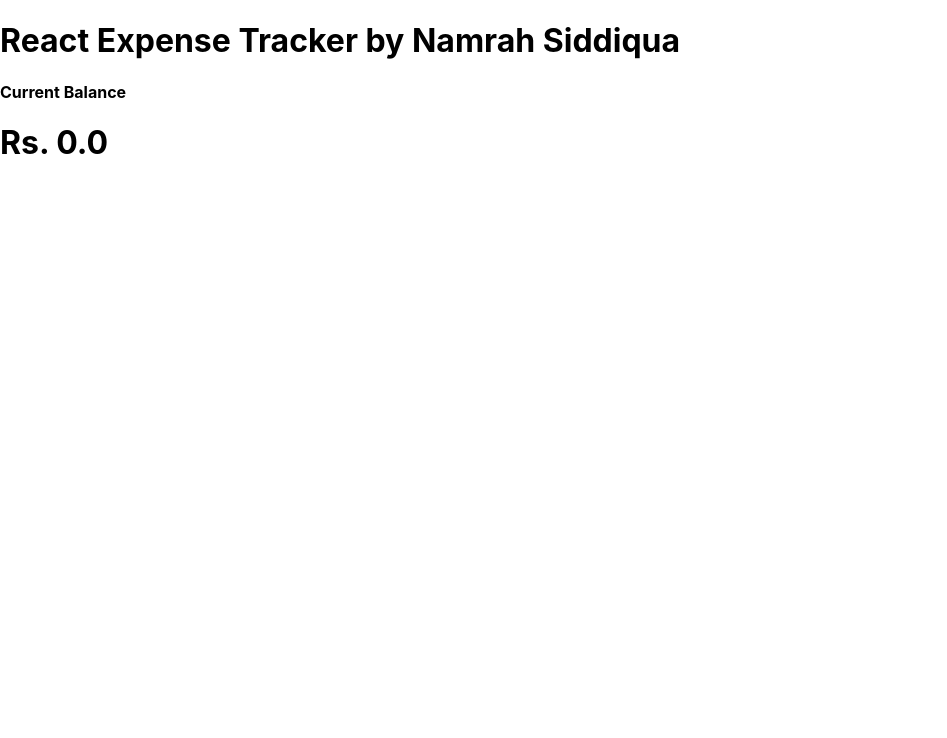
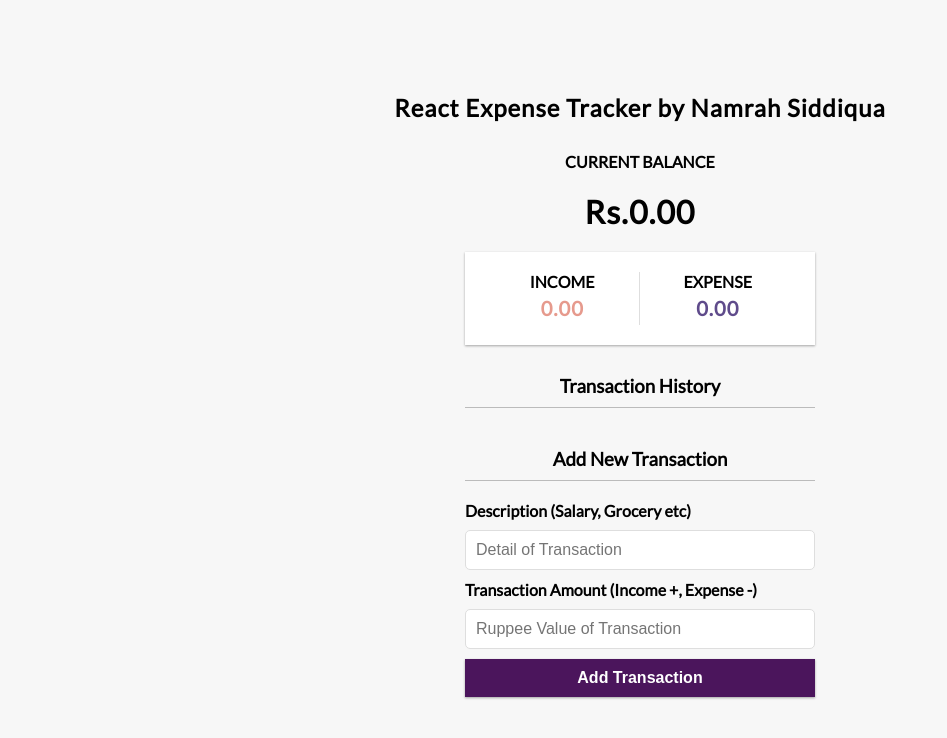
Before and after one commit to NamrahSiddiqua/expense-trackerapp-project1, a React (Create React App) app: page / in a window 1280 px wide. Shown: the top 738 px of the page, without its empty margins (0-947 px from the left). Built offline with nearby package versions, Linux system fonts and the light colour scheme.

Commit message:
updated project

```diff
--- a/src/App.css
+++ b/src/App.css
@@ -1,38 +1,177 @@
-.App {
-  text-align: center;
+@import url('https://fonts.googleapis.com/css?family=Lato&display=swap');
+
+:root {
+  --box-shadow: 0 1px 3px rgba(0, 0, 0, 0.12), 0 1px 2px rgba(0, 0, 0, 0.24);
 }
 
-.App-logo {
-  height: 40vmin;
-  pointer-events: none;
+* {
+  box-sizing: border-box;
 }
 
-@media (prefers-reduced-motion: no-preference) {
-  .App-logo {
-    animation: App-logo-spin infinite 20s linear;
-  }
-}
-
-.App-header {
-  background-color: #282c34;
-  min-height: 100vh;
+body {
+  background-color: #f7f7f7;
   display: flex;
   flex-direction: column;
   align-items: center;
   justify-content: center;
-  font-size: calc(10px + 2vmin);
-  color: white;
+  min-height: 100vh;
+  margin: 0;
+  font-family: 'Lato', sans-serif;
 }
 
-.App-link {
-  color: #61dafb;
+.container {
+  margin: 30px auto;
+  width: 350px;
 }
 
-@keyframes App-logo-spin {
-  from {
-    transform: rotate(0deg);
-  }
-  to {
-    transform: rotate(360deg);
-  }
+h1 {
+  letter-spacing: 1px;
+  margin: 5;
+  text-align: center;
 }
+
+h2 {
+  letter-spacing: 1px;
+  margin: 10;
+  text-align: center;
+}
+
+h3 {
+  border-bottom: 1px solid #bbb;
+  padding-bottom: 10px;
+  margin: 30px 0 10px;
+  text-align: center;
+}
+
+h4 {
+  margin: 0;
+  text-transform: uppercase;
+  text-align: center;
+}
+
+.inc-exp-container {
+  background-color: #fff;
+  box-shadow: var(--box-shadow);
+  padding: 20px;
+  display: flex;
+  justify-content: space-between;
+  margin: 20px 0;
+}
+
+.inc-exp-container > div {
+  flex: 1;
+  text-align: center;
+}
+
+.inc-exp-container > div:first-of-type {
+  border-right: 1px solid #dedede;
+}
+
+.money {
+  font-size: 20px;
+  letter-spacing: 1px;
+  margin: 5px 0;
+}
+
+.money.plus {
+  color: #E69A8DFF;
+  font-weight: bold;
+}
+
+.money.minus {
+  color: #5F4B8BFF;
+  font-weight: bold;
+}
+
+label {
+  display: inline-block;
+  margin: 10px 0;
+  font-weight: bold;
+}
+
+input[type='text'],
+input[type='number'] {
+  border: 1px solid #dedede;
+  border-radius: 5px;
+  display: block;
+  font-size: 16px;
+  padding: 10px;
+  width: 100%;
+}
+
+.btn {
+  cursor: pointer;
+  background-color: rgb(75, 21, 92);
+  box-shadow: var(--box-shadow);
+  color: #fff;
+  border: 0;
+  display: block;
+  font-size: 16px;
+  margin: 10px 0 30px;
+  padding: 10px;
+  width: 100%;
+  font-weight: bold;
+}
+
+.btn:focus,
+.delete-btn:focus {
+  outline: 5px;
+}
+
+.list {
+  list-style-type: none;
+  padding: 0;
+  margin-bottom: 40px;
+}
+
+.list li {
+  background-color: #fff;
+  box-shadow: var(--box-shadow);
+  color: #333;
+  display: flex;
+  justify-content: space-between;
+  position: relative;
+  padding: 10px;
+  margin: 10px 0;
+}
+
+.list li.plus {
+  border-right: 5px solid #E69A8DFF;
+}
+
+.list li.plus:hover {
+  border-right: 5px solid #E69A8DFF;
+  background-color: #E69A8DFF;
+  color: #f7f7f7
+}
+
+.list li.minus {
+  border-right: 5px solid #5F4B8BFF;
+}
+
+.list li.minus:hover {
+  border-right: 5px solid #5F4B8BFF;
+  background-color: #5F4B8BFF;
+  color: #f7f7f7
+}
+
+
+.delete-btn {
+  cursor: pointer;
+  background-color: #86352a;
+  border: 0;
+  color: #fff;
+  font-size: 20px;
+  line-height: 20px;
+  padding: 2px 5px;
+  position: absolute;
+  top: 50%;
+  left: 0;
+  transform: translate(-100%, -50%);
+  opacity: 0;
+  transition: opacity 0.3s ease;
+}
+
+.list li:hover .delete-btn {
+  opacity: 1;
+}
--- a/src/App.js
+++ b/src/App.js
@@ -1,22 +1,29 @@
 import React from 'react';
+
+// Import CSS
 import './App.css';
+
+// Import Components
 import { Header } from './components/Header';
 import { Balance } from './components/Balance';
-//import { AccountSummary } from './components/AccountSummary';
-//import { TransactionHistory } from './components/TransactionHistory';
-//import { AddTransaction } from './components/AddTransaction';
+import { AccountSummary } from './components/AccountSummary';
+import { TransactionHistory } from './components/TransactionHistory';
+import { AddTransaction } from './components/AddTransaction';
+
+// Import Provider
+import { GlobalProvider } from './context/GlobalState';
 
 function App() {
   return (
-    <div>
-    <Header />
-    <div  className="container">
-       <Balance />
-       {/*{<AccountSummary /> */}
-       {/*<TransactionHistory /> */}
-       {/*<AddTransaction /> */}
-    </div>
-  </div>
+      <GlobalProvider>
+        <Header />
+        <div className="container">
+          <Balance />
+          <AccountSummary />
+          <TransactionHistory />
+          <AddTransaction />
+        </div>
+      </GlobalProvider>
   );
 }
 
--- /dev/null
+++ b/src/components/AccountSummary.js
@@ -0,0 +1,39 @@
+import React, { useContext } from 'react'
+
+// Import the Global State
+import { GlobalContext } from '../context/GlobalState';
+
+export const AccountSummary = () => {
+
+    const { transactions } = useContext(GlobalContext);
+
+    const transactionAmounts = transactions.map(transaction => transaction.transactionAmount);
+
+    const income = transactionAmounts
+        .filter(transaction => transaction > 0)
+        .reduce((acc, transaction) => (acc += transaction), 0)
+        .toFixed(2);
+
+    const expense = Math.abs(transactionAmounts
+        .filter(transaction => transaction < 0)
+        .reduce((acc, transaction) => (acc += transaction), 0)
+        ).toFixed(2);
+
+    return (
+        <div className="inc-exp-container">
+            <div>
+                <h4>Income</h4>
+                <p className="money plus">
+                    {income}
+                </p>
+            </div>
+            <div>
+                <h4>Expense</h4>
+                <p className="money minus">
+                    {expense}
+                </p>
+            </div>
+
+        </div>
+    )
+}
--- a/src/components/AddTransaction.js
+++ b/src/components/AddTransaction.js
@@ -1,13 +1,36 @@
-/*import React, { useState, useContext } from 'react';
+import React, { useState, useContext } from 'react';
+
+// Import the Global State
+import { GlobalContext } from '../context/GlobalState';
+
 
 export const AddTransaction = () => {
+
+    const [description, setDescription] = useState('');
+    const [transactionAmount, setTransactionAmount] = useState('');
+
+    const { addTransaction } = useContext(GlobalContext);
+
+    const onSubmit = (e) => {
+        e.preventDefault();
+
+        const newTransaction = {
+            id: new Date().getTime(),
+            description,
+            transactionAmount: +transactionAmount
+        }
+
+        addTransaction(newTransaction);
+
+    }
+
     return (
         <div>
             <h3>Add New Transaction</h3>
             <form onSubmit={onSubmit}>
                 <div className="form-control">
                     <label htmlFor="description">
-                        Description
+                        Description (Salary, Grocery etc)
                     </label>
                     <input  type="text"
                             id="description"
@@ -19,17 +42,18 @@
                 </div>
                 <div className="form-control">
                     <label htmlFor="transactionamount">
-                        Transaction Amount
+                        Transaction Amount (Income +, Expense -)
                     </label>
                     <input  type="number"
                             id="transactionamount"
                             value={transactionAmount}
                             onChange={(e) => setTransactionAmount(e.target.value)}
-                            placeholder="Dollar Value of Transaction"
+                            placeholder="Ruppee Value of Transaction"
                             required="required"
                     />
                 </div>
                 <button className="btn">Add Transaction</button>
             </form>
         </div>
-    ) */
+    )
+}
--- a/src/components/Balance.js
+++ b/src/components/Balance.js
@@ -1,10 +1,20 @@
-import React from 'react';
+import React, { useContext } from 'react'
 
- export  const Balance = () => {
-     return (
+// Import the Global State
+import { GlobalContext } from '../context/GlobalState';
+
+export const Balance = () => {
+
+    const { transactions } = useContext(GlobalContext);
+
+    const transactionAmounts = transactions.map(transaction => transaction.transactionAmount);
+    const balance = transactionAmounts.reduce((acc, item) => (acc += item), 0).toFixed(2);
+
+
+    return (
         <div>
             <h4>Current Balance</h4>
-            < h1 id="Balance">Rs. 0.0</h1>
+            <h1 id="balance">Rs.{balance}</h1>
         </div>
-     )
- }
+    )
+}
--- a/src/components/Header.js
+++ b/src/components/Header.js
@@ -1,9 +1,9 @@
-import React from 'react';
+import React from 'react'
 
- export  const Header = () => {
-     return (
-         <h1>
-             React Expense Tracker by Namrah Siddiqua
-         </h1>
-     )
- }
+export const Header = () => {
+    return (
+        <h2>
+            React Expense Tracker by Namrah Siddiqua
+        </h2>
+    )
+}
--- /dev/null
+++ b/src/components/Transaction.js
@@ -0,0 +1,23 @@
+import React, { useContext } from 'react'
+
+// Import the Global State
+import { GlobalContext } from '../context/GlobalState';
+
+export const Transaction = ({ transaction }) => {
+
+    const { delTransaction } = useContext(GlobalContext);
+
+    const sign = transaction.transactionAmount > 0 ? '+' : '-';
+    const transactionType = transaction.transactionAmount > 0 ? 'plus' : 'minus';
+
+    return (
+        <li className={transactionType}>
+            {transaction.description}
+            <span>{sign}${Math.abs(transaction.transactionAmount)}</span>
+            <button className="delete-btn"
+                    onClick={() => delTransaction(transaction.id)}>
+                X
+            </button>
+        </li>
+    )
+}
--- a/src/components/TransactionHistory.js
+++ b/src/components/TransactionHistory.js
@@ -1,6 +1,15 @@
-/*import React, { useContext } from 'react'
+import React, { useContext } from 'react';
+
+// Import Transaction Component
+import { Transaction } from './Transaction';
+
+// Import the Global State
+import { GlobalContext } from '../context/GlobalState';
 
 export const TransactionHistory = () => {
+
+    const { transactions } = useContext(GlobalContext);
+
     return (
         <div>
             <h3>
@@ -15,4 +24,4 @@
             </ul>
         </div>
     )
-}*/
+}
--- a/src/context/AppReducer.js
+++ b/src/context/AppReducer.js
@@ -0,0 +1,17 @@
+export default (state, action) => {
+    switch(action.type) {
+        case 'DELETE_TRANSACTION':
+            return {
+                ...state,
+                transactions: state.transactions
+                    .filter(transaction => transaction.id !== action.payload)
+            }
+        case 'ADD_TRANSACTION':
+            return {
+                ...state,
+                transactions: [action.payload, ...state.transactions]
+            }
+        default:
+            return state;
+    };
+}
--- a/src/context/GlobalState.js
+++ b/src/context/GlobalState.js
@@ -0,0 +1,48 @@
+import React, { createContext, useReducer } from 'react';
+
+// Import the Reducer
+import AppReducer from './AppReducer';
+
+// Create the initial state
+const initialState = {
+    transactions: []
+}
+
+// Create the Global Context
+export const GlobalContext = createContext(initialState);
+
+// Create a Provider for the Global Context
+export const GlobalProvider = ({ children }) => {
+    const [state, dispatch] = useReducer(AppReducer, initialState);
+
+    // Actions for Transactions
+
+        // Delete Existing Transaction Action
+        function delTransaction(id) {
+            dispatch({
+                type: 'DELETE_TRANSACTION',
+                payload: id
+            });
+        }
+
+        // Add New Transaction Action
+        function addTransaction(transaction) {
+            dispatch({
+                type: 'ADD_TRANSACTION',
+                payload: transaction
+            })
+        }
+
+    return (
+        <GlobalContext.Provider value={
+            {
+                transactions: state.transactions,
+                delTransaction,
+                addTransaction
+            }
+        }>
+            {children}
+        </GlobalContext.Provider>
+    );
+
+}
```
Also changed, not shown: src/components/AccountSummery.js (deleted, +0 -21 lines).
